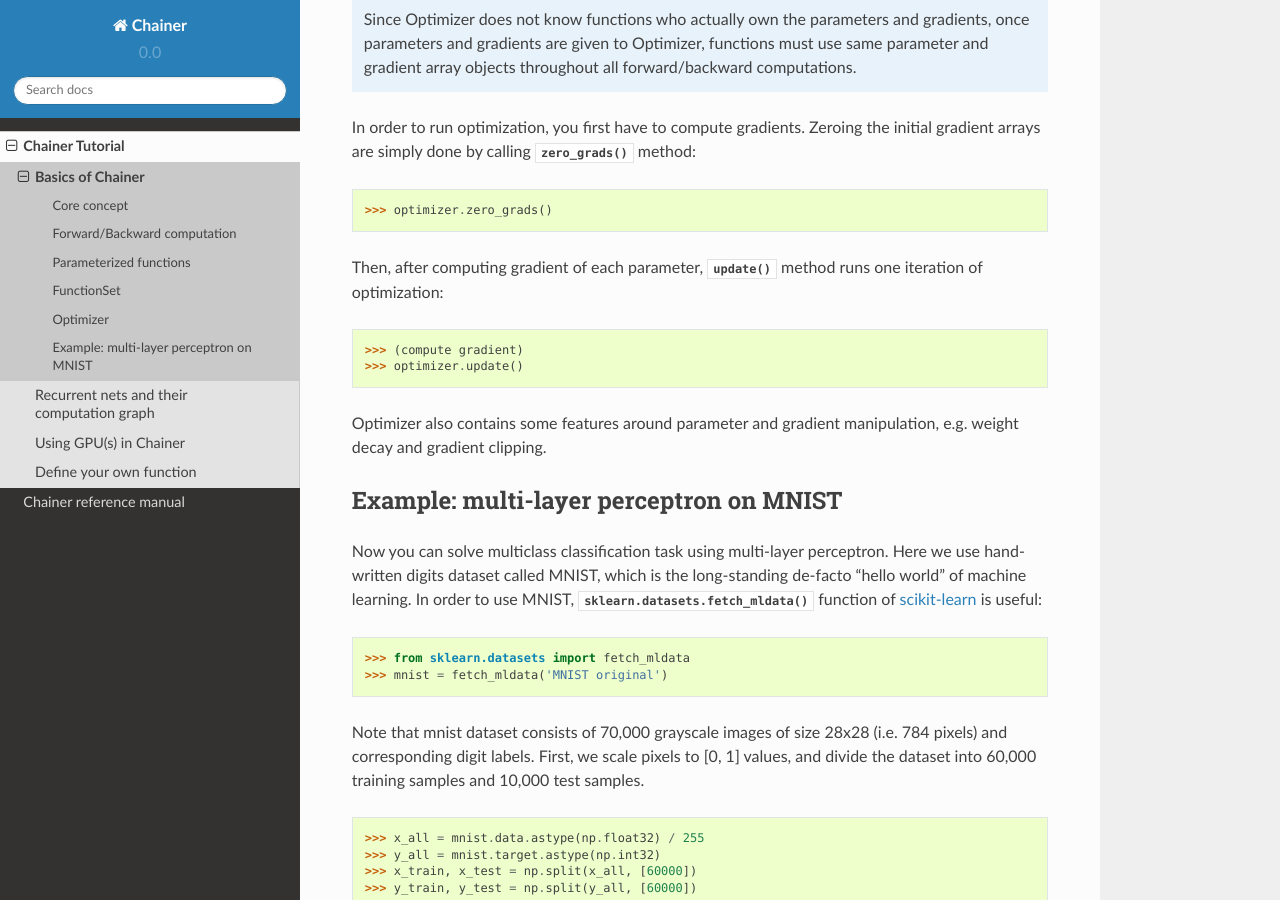
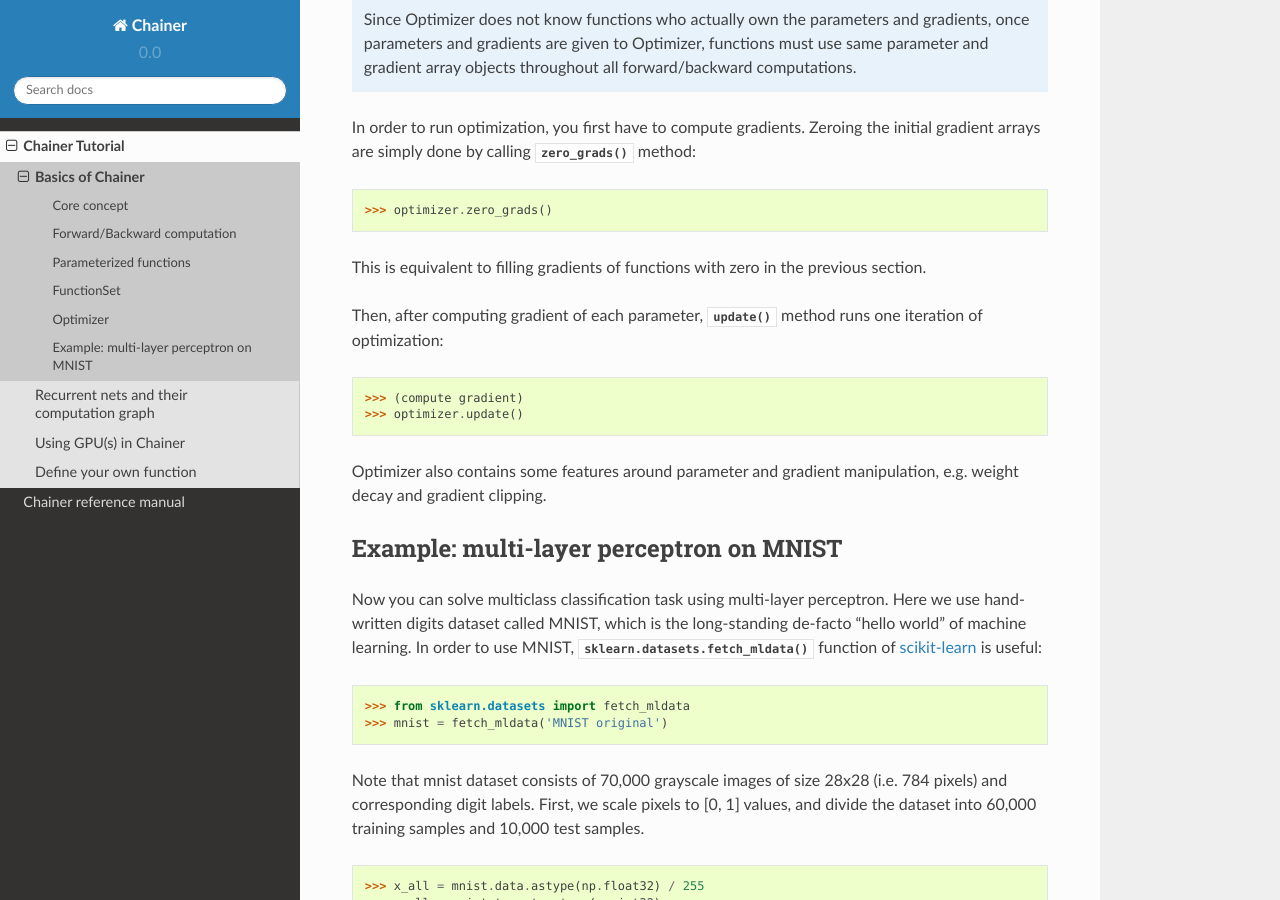
Before and after one commit to mitmul/intel-chainer, a Sphinx documentation site: the page built from docs/source/tutorial/basic.rst, in a window 1280 px wide and 900 px high, scrolled down 5287 px. Built offline with Sphinx 7.4.7 and the Read the Docs theme 2.0.0, drawn with Linux system fonts in a browser that asks for light colours.

```diff
--- a/docs/source/tutorial/basic.rst
+++ b/docs/source/tutorial/basic.rst
@@ -230,6 +230,8 @@
 
   >>> optimizer.zero_grads()
 
+This is equivalent to filling gradients of functions with zero in the previous section.
+
 Then, after computing gradient of each parameter, :meth:`~Optimizer.update` method runs one iteration of optimization::
 
   >>> (compute gradient)
```
